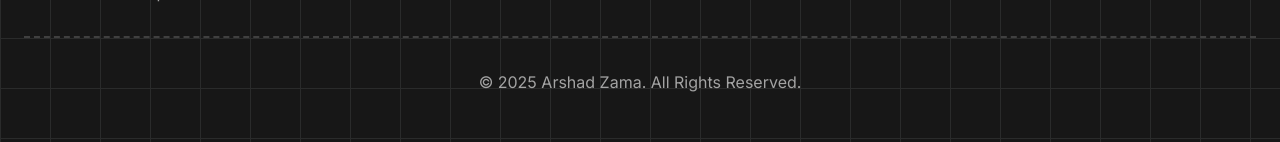
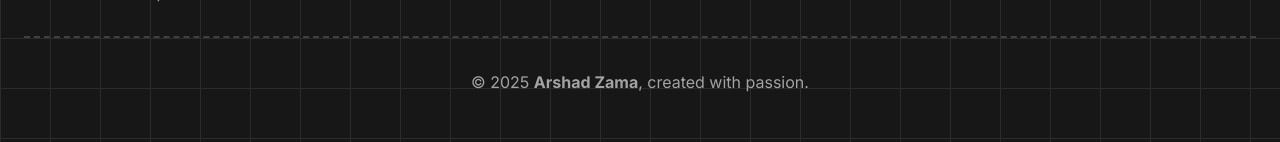
Before and after one commit to Mollygit001/arshadzama, a React (Vite) app: page / in a window 1280 px wide. Shown: the part 10396-10538 px from the top of the page. Built offline with nearby package versions, Linux system fonts and the light colour scheme.

Commit message:
Edited footer section

```diff
--- a/src/components/Footer.jsx
+++ b/src/components/Footer.jsx
@@ -113,7 +113,7 @@ const Footer = () => {
           transition={{ duration: 0.5, delay: 0.4 }}
           viewport={{ once: true }}
         >
-          <p>&copy; {new Date().getFullYear()} Arshad Zama. All Rights Reserved.</p>
+          <p>&copy; {new Date().getFullYear()} <b>Arshad Zama</b>, created with passion.</p>
         </motion.div>
       </div>
     </footer>
```
